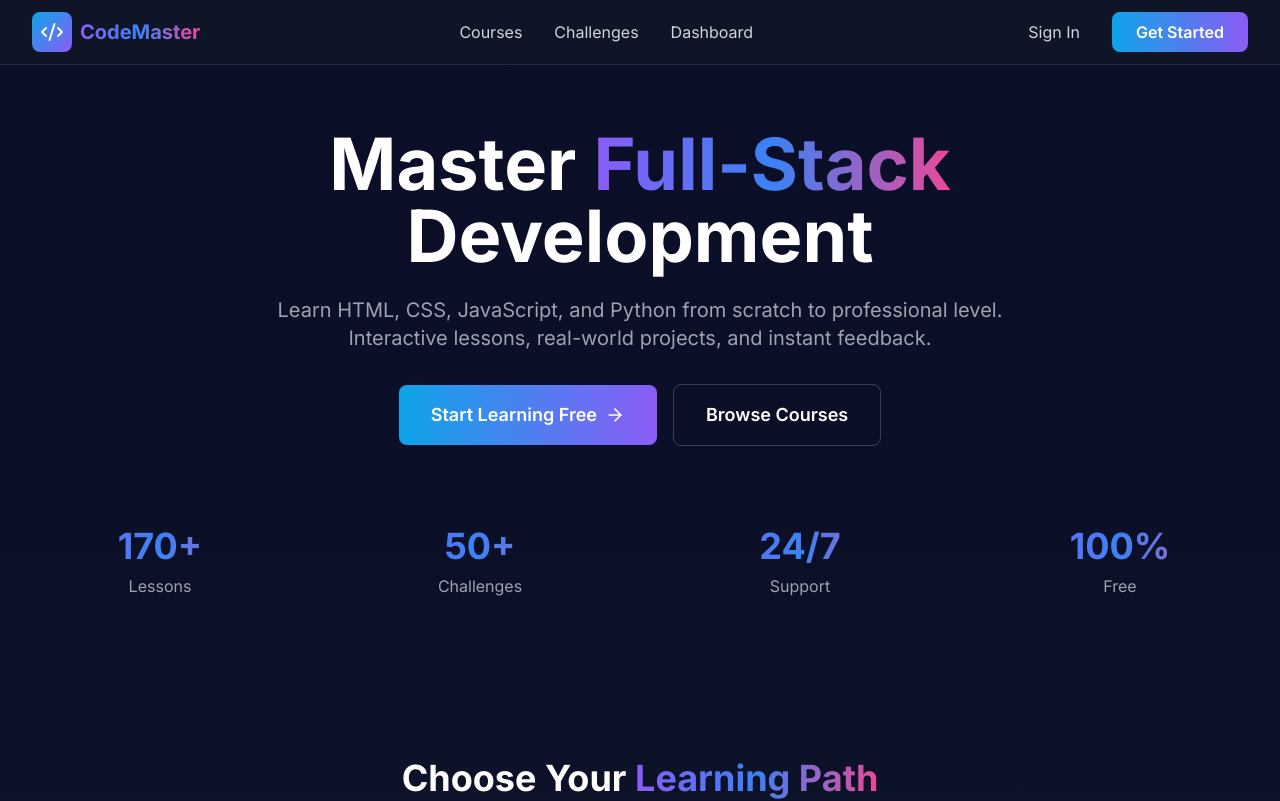
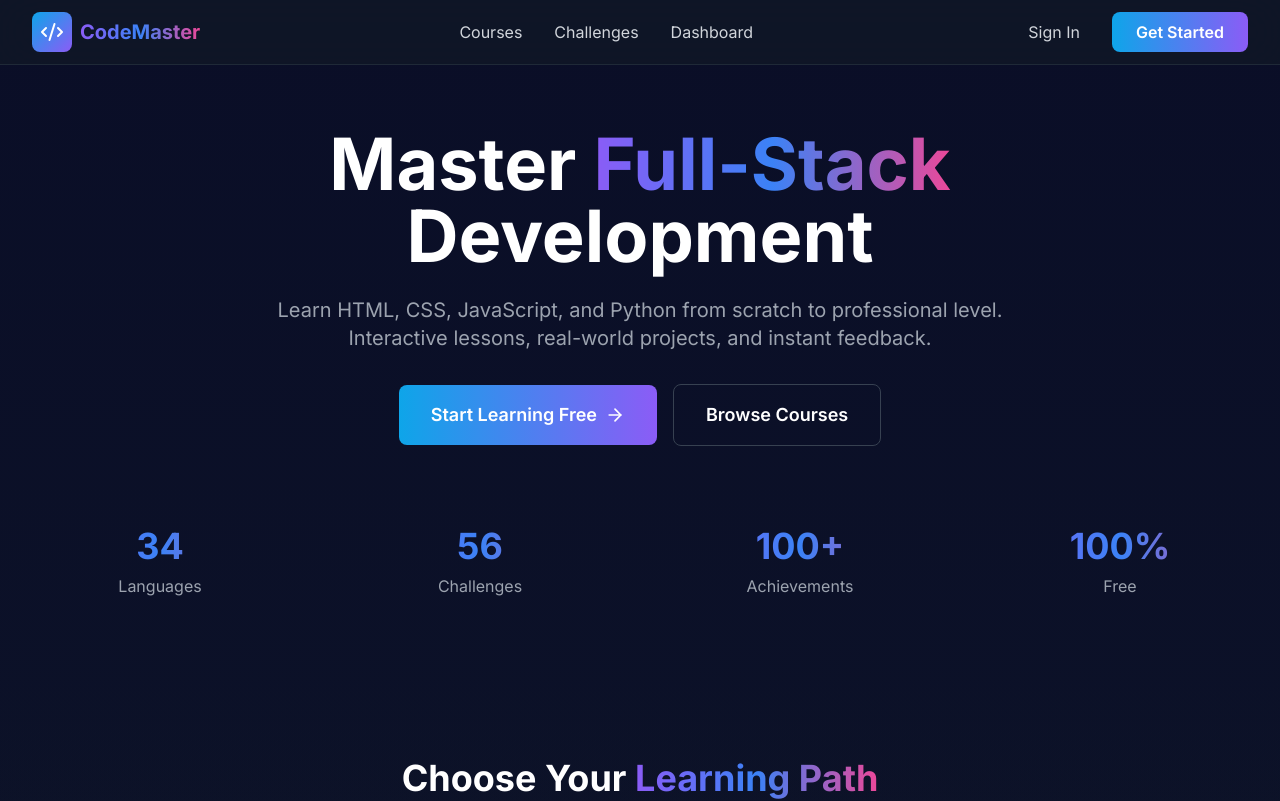
Before and after one commit to karthikeyan006867/FLAVER-TOWN-PROJECT, a Next.js app: page / in a window 1280 px wide. Shown: the top 801 px of the page. Built offline with nearby package versions, Linux system fonts and the light colour scheme; no server answers.

Commit message:
Update homepage stats: 34 languages, 56 challenges, 100+ achievements

```diff
--- a/app/page.tsx
+++ b/app/page.tsx
@@ -94,16 +94,16 @@ export default function HomePage() {
           {/* Stats */}
           <div className="grid grid-cols-2 md:grid-cols-4 gap-8 mt-20">
             <div className="text-center">
-              <div className="text-4xl font-bold text-gradient mb-2">170+</div>
-              <div className="text-gray-400">Lessons</div>
+              <div className="text-4xl font-bold text-gradient mb-2">34</div>
+              <div className="text-gray-400">Languages</div>
             </div>
             <div className="text-center">
-              <div className="text-4xl font-bold text-gradient mb-2">50+</div>
+              <div className="text-4xl font-bold text-gradient mb-2">56</div>
               <div className="text-gray-400">Challenges</div>
             </div>
             <div className="text-center">
-              <div className="text-4xl font-bold text-gradient mb-2">24/7</div>
-              <div className="text-gray-400">Support</div>
+              <div className="text-4xl font-bold text-gradient mb-2">100+</div>
+              <div className="text-gray-400">Achievements</div>
             </div>
             <div className="text-center">
               <div className="text-4xl font-bold text-gradient mb-2">100%</div>
```
